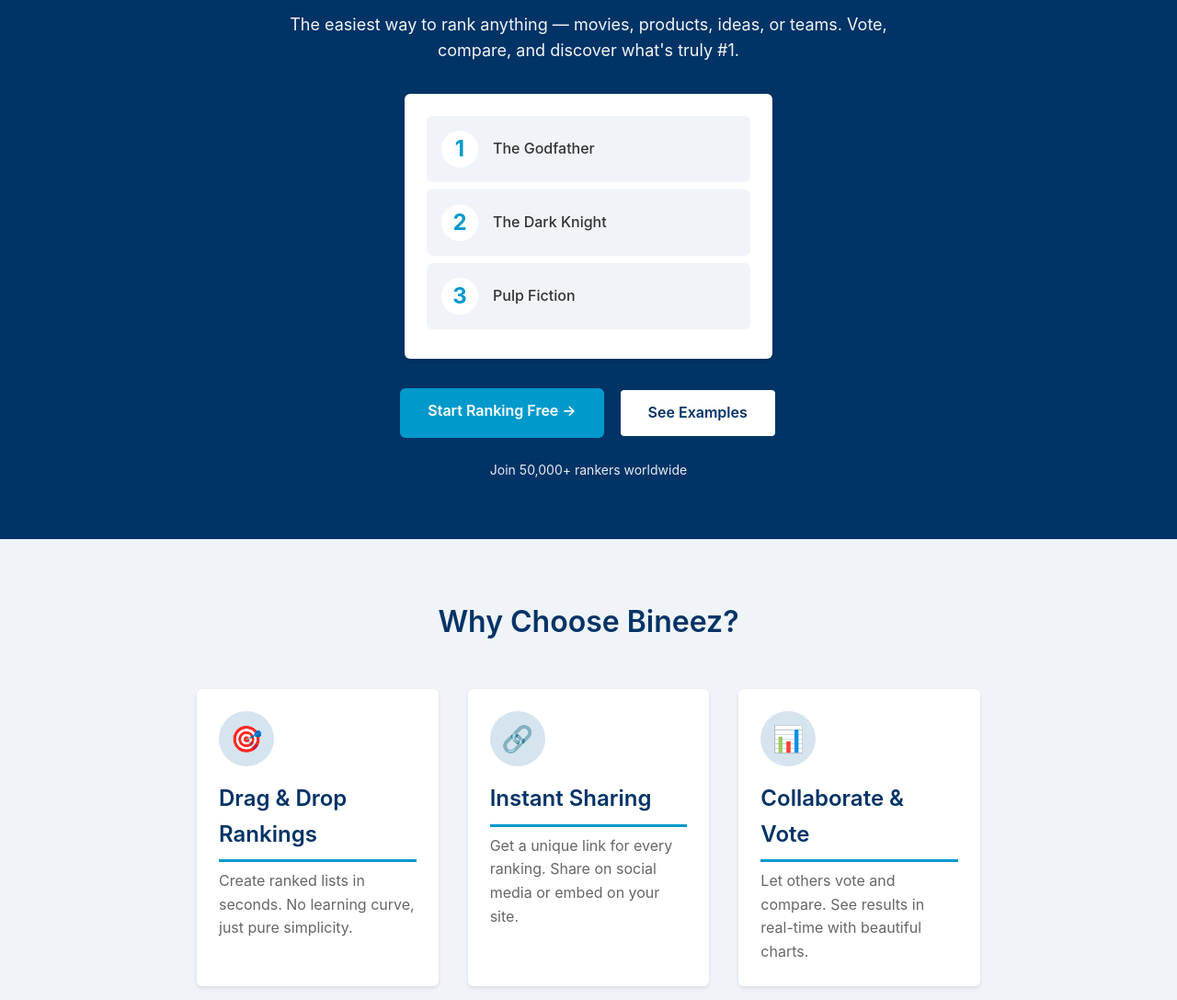
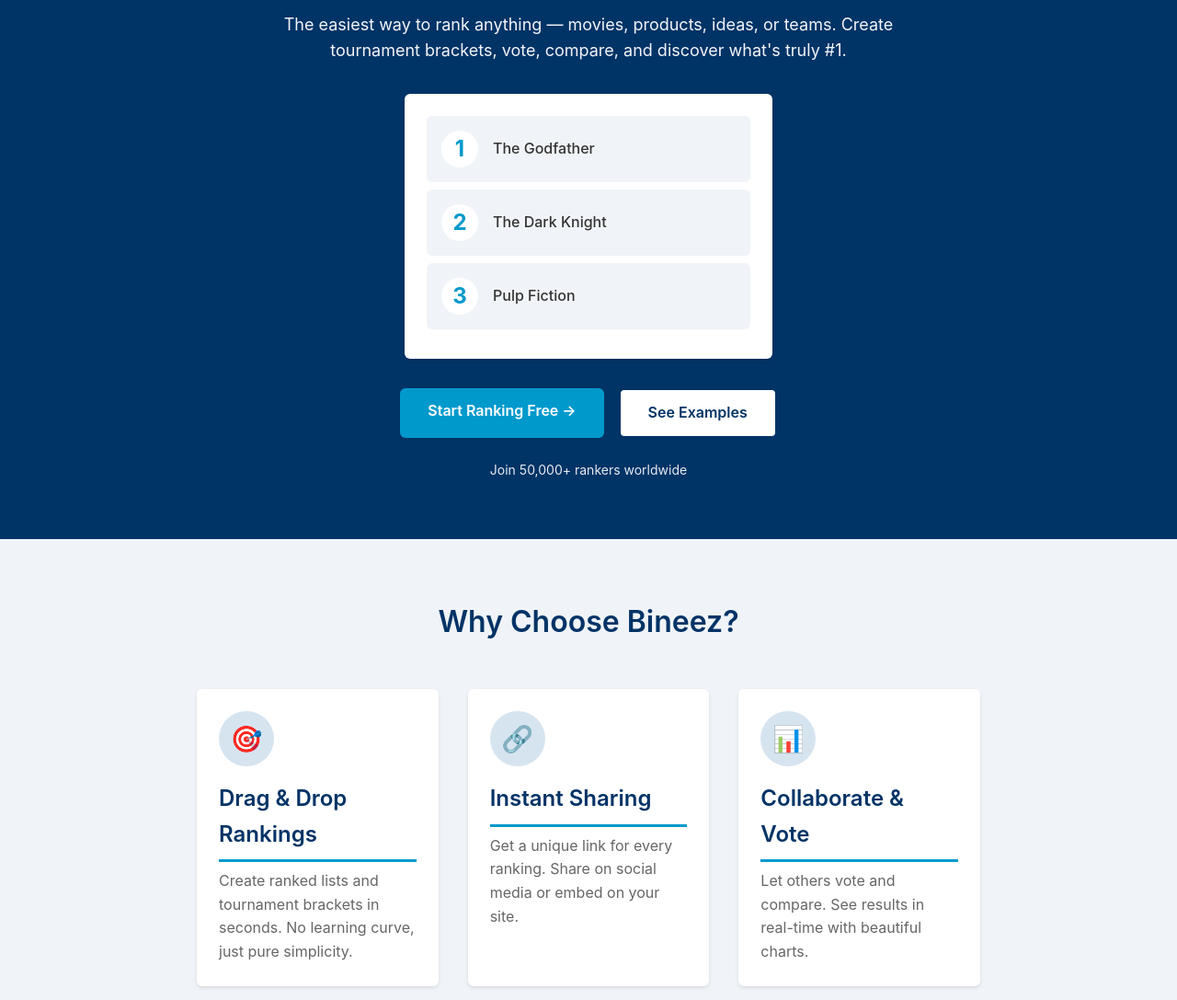
Before and after one commit to Rbdk10/Bineez, a website: page public/index.html in a window 1280 px wide. Shown: the part 213-1300 px from the top of the page at 92% size. Drawn offline with Linux system fonts and the light colour scheme.

Commit message:
Updated index.html

```diff
--- a/public/index.html
+++ b/public/index.html
@@ -613,7 +613,7 @@
   <section class="hero" role="banner">
     <div class="container">
       <h1>Create & Share Rankings in Seconds</h1>
-      <p class="hero-subtitle">The easiest way to rank anything — movies, products, ideas, or teams. Vote, compare, and discover what's truly #1.</p>
+      <p class="hero-subtitle">The easiest way to rank anything — movies, products, ideas, or teams. Create tournament brackets, vote, compare, and discover what's truly #1.</p>
 
       <div class="hero-visual" aria-label="Example ranking">
         <div class="ranking-item">
@@ -647,7 +647,7 @@
         <article class="feature-card">
           <div class="feature-icon">🎯</div>
           <h3>Drag & Drop Rankings</h3>
-          <p>Create ranked lists in seconds. No learning curve, just pure simplicity.</p>
+          <p>Create ranked lists and tournament brackets in seconds. No learning curve, just pure simplicity.</p>
         </article>
         <article class="feature-card">
           <div class="feature-icon">🔗</div>
```
